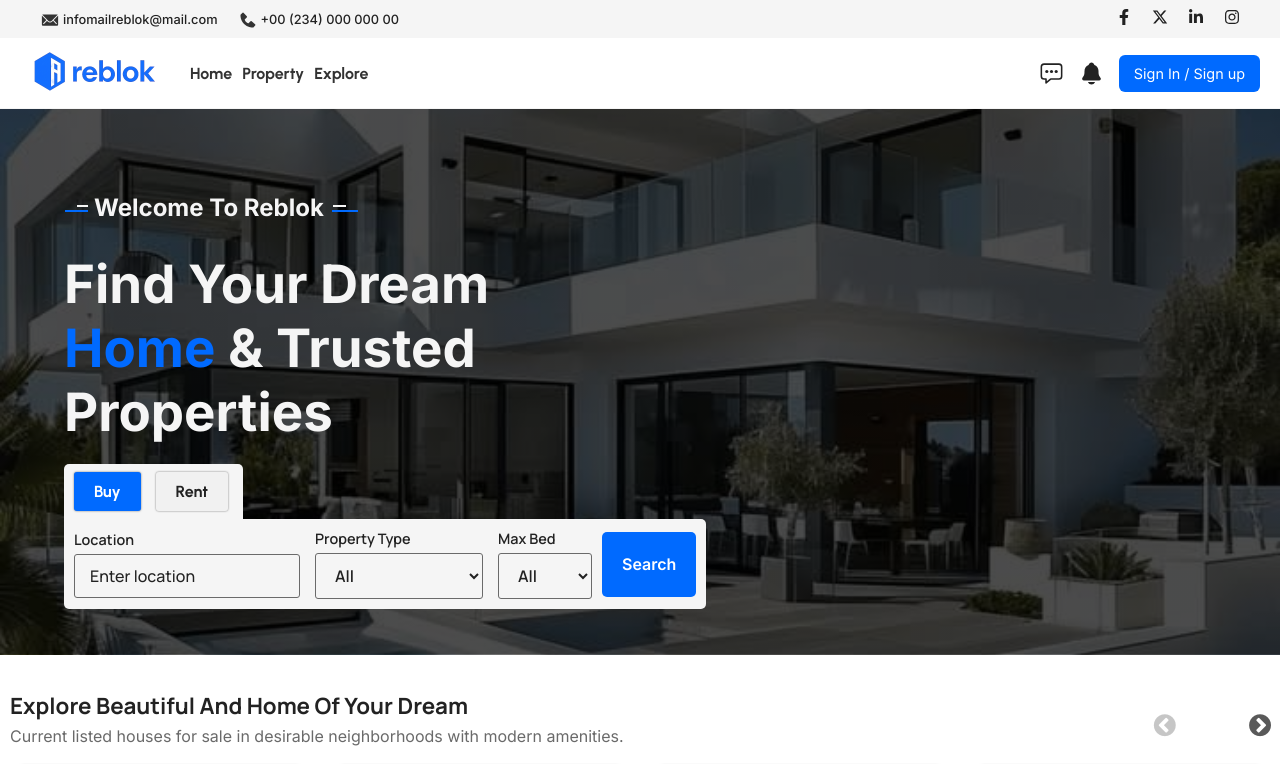
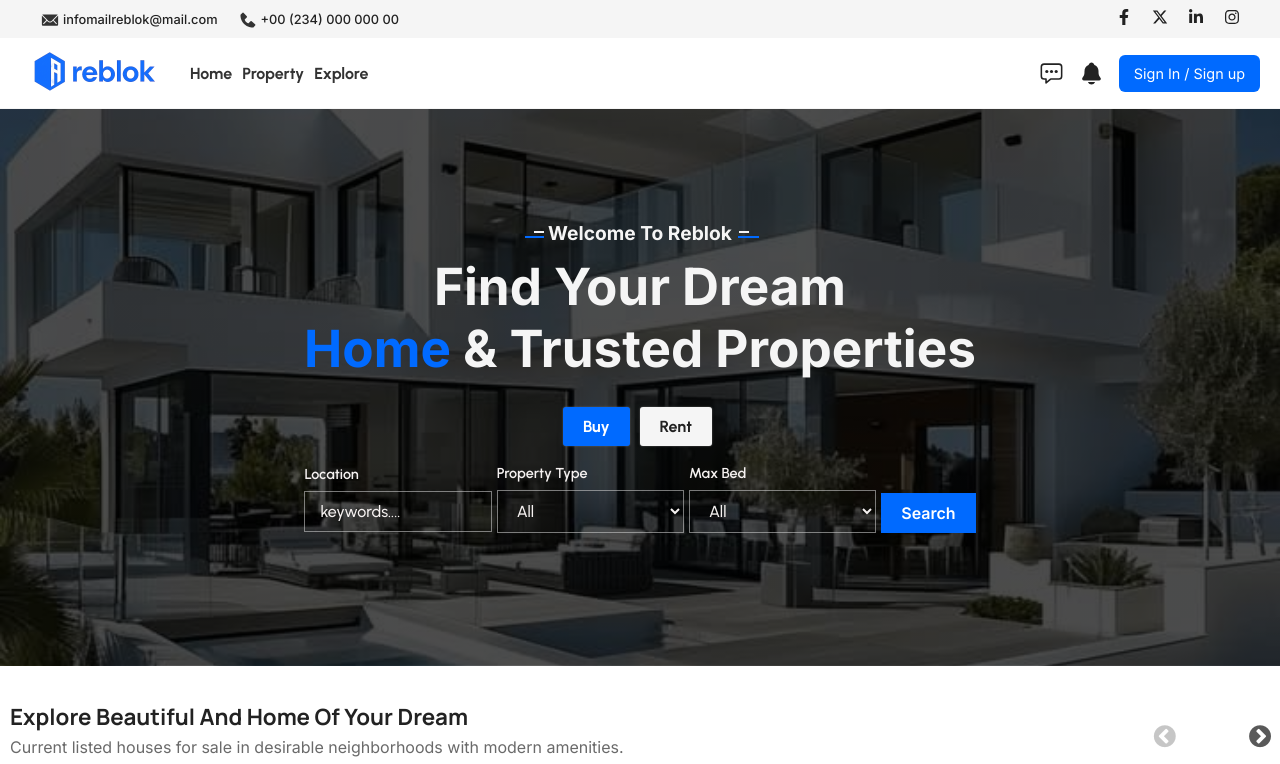
Before and after one commit to HiiDev01/Reblok, a React (Vite) app: page / in a window 1280 px wide. Shown: the top 764 px of the page. Built offline with nearby package versions, Linux system fonts and the light colour scheme; data requests are answered from the project's data file.

Commit message:
update searchfilter

```diff
--- a/src/App.jsx
+++ b/src/App.jsx
@@ -1,7 +1,6 @@
 import React from 'react';
 import { BrowserRouter as Router, Routes, Route } from 'react-router-dom';
 import Home from '../src/pages/Home'
-import Search from './pages/Search';
 import SignIn from './pages/SignIn';
 import './App.css'
 import SignUp from './pages/SignupChoice';
@@ -20,7 +19,7 @@ function App() {
       <Router>
         <Routes>
           <Route exact path='/' element={<Home/>}></Route>
-          <Route exact path='/search' element={<Search/>}></Route>
+          <Route exact path='/search' element={<PropertyPage/>}></Route>
           <Route exact path='/signin' element={<SignIn/>}></Route>
           <Route exact path='/signup' element={<SignUp/>}></Route>
           <Route exact path='/signup/agent' element={<AgentSignup/>}></Route>
--- a/src/components/header/header compnent/SearchBar.jsx
+++ b/src/components/header/header compnent/SearchBar.jsx
@@ -4,7 +4,7 @@ import { useNavigate } from 'react-router-dom'
 
 const SearchBar = () => {
   const navigation = useNavigate()
-  const [typeBtn, setTypeBtn] = useState('buy')
+  const [typeBtn, setTypeBtn] = useState('sell')
   const [location, setLocation] = useState('');
   const [propertyType, setPropertyType] = useState('All');
   const [propertyBed, setPropertyBed] = useState('All');
@@ -30,13 +30,13 @@ const SearchBar = () => {
     <div className='searchBar'>
       <div className='tyBtnCon'>
         <button
-          className={`tyBtn ${typeBtn === 'buy' ? "active" : ""}`}
-          onClick={() => handleChangeTypeBtn("buy")}
+          className={`tyBtn ${typeBtn === 'sell' ? "active" : ""}`}
+          onClick={() => handleChangeTypeBtn("sell")}
           >buy
         </button>
         <button
-          className={`tyBtn ${typeBtn === 'sell' ? "active" : ""}`}
-          onClick={() => handleChangeTypeBtn('sell')}
+          className={`tyBtn ${typeBtn === 'rent' ? "active" : ""}`}
+          onClick={() => handleChangeTypeBtn('rent')}
         >rent
         </button>
       </div>
@@ -48,7 +48,7 @@ const SearchBar = () => {
               <input
                 type="text"
                 id='location'
-                placeholder='Enter location'
+                placeholder='keywords....'
                 value={location}
                 onChange={(e) => setLocation(e.target.value)}
               />
--- a/src/components/header/header styles/HomeDetails.css
+++ b/src/components/header/header styles/HomeDetails.css
@@ -1,21 +1,20 @@
 .homedetails{
-  padding: 5% 5% 2% 5%;
-  display: grid;
-  gap: 10px;
-  grid-template-columns: 1.5fr 1fr;
+  width: 100%;
+  padding: 8% 5% 8% 5%;
 }
 .details{
   background-color: none;
-
+  width: 100%;
+  text-align: center;
 }
 .title_con{
-  width: max-content;
-  padding: 20px 30px;
-  margin: 0px 0px 10px 0px;
+  width: 100%;
+  padding: 10px 30px;
+  margin: 0px 0px 0px 0px;
 }
 
 .title_con h2{
-  font-size: 1.5rem;
+  font-size: 1.2rem;
   font-family: var(--font-three);
   font-weight: 700;
   color: var(--secondary);
@@ -60,7 +59,7 @@
   background-color: var(--main);
 }
 .details h1{
-  font-size: 3.3rem;
+  font-size: 3.2rem;
   font-family: var(--font-three);
   font-weight: 700;
   color: var(--secondary);
--- a/src/components/header/header styles/Searchbar.css
+++ b/src/components/header/header styles/Searchbar.css
@@ -1,16 +1,18 @@
 .searchBar{
   width: 100%;
   margin: 0px 0px 20px 0px;
+  display: grid;
+  place-items: center;
 }
 .tyBtnCon{
   width: max-content;
-  background-color: var(--secondary);
+  /*background-color: var(--secondary);*/
   padding: 8px 10px;
   border-top-left-radius: 5px;
   border-top-right-radius: 5px;
   display: flex;
   align-items: center;
-  gap: 10px;
+  gap: 5px;
 }
 .tyBtn{
   font-family: var(--font-one);
@@ -23,7 +25,7 @@
   border-radius: 3px;
   margin: 0px 5px 0px 0px;
   cursor: pointer;
-  background-color: var(--light);
+  background-color: var(--secondary);
   transition: color 0.3s ease-in-out, background-color 0.3s ease-in-out;
   box-shadow: 0px 0px 2px var(--light-black);
 }
@@ -37,16 +39,18 @@
 }
 .formCon{
   width: 100%;
-
+  display: flex;
+  align-items: center;
+  justify-content: center;
 }
 .searchForm{
-  width: max-content;
+  width: 60%;
   height: auto;
   padding: 10px 10px;
   display: flex;
-  align-items: center;
-  gap: 10px;
-  background-color: var(--secondary);
+  align-items: flex-end;
+  justify-content: center;
+  gap: 5px;
   backdrop-filter: blur();
   border-top-right-radius: 5px;
   border-bottom-left-radius: 5px;
@@ -54,38 +58,45 @@
   border-top-left-radius: 0px;
 }
 .searchFormWrap{
+  flex: 1;
   display: flex;
   align-items: center;
-  gap: 15px;
+  gap: 5px;
 }
 .searchFormWrap > div{
   width: 100%;
 }
 .searchFormWrap > div label{
   display: block;
-  font-family: var(--font-two);
+  font-family: var(--font-one);
   font-weight: 600;
   font-size: 0.9rem;
   color: var(--black);
   text-transform: capitalize;
-  margin: 0px 0px 5px 0px;
+  margin: 0px 0px 8px 0px;
+  text-align: left;
+  color: var(--background);
 }
 .searchForm input::placeholder{
-  color: var(--black);
-  font-family: var(--font-two);
+  color: var(  --background);
+  font-family: var(--font-one);
   font-weight: 500;
 }
 .searchForm input,.searchForm select{
+  width: 100%;
   padding: 10px 15px;
   border: none;
-  border: 1px solid var(--light-black);
-  border-radius: 3px;
+  border: 1px solid var(--border);
+  border-radius: 0px;
   outline-style: none;
   background-color: transparent;
+  color: var(  --background);
+  font-family: var(--font-one);
+  font-weight: 500;
+  font-size: 1rem;
+}
+.searchForm select option{
   color: var(--black);
-  font-family: var(--font-two);
-  font-weight: 600;
-  font-size: 1rem;
 }
 .searchForm input:focus,.searchForm select:focus{
   outline: 1px solid var( --main);
@@ -95,13 +106,12 @@
   color: var(--primary);
   background-color: var(--main);
   font-weight: 600;
-  min-height: 65px;
   font-family: var(--font-three);
   text-transform: capitalize;
   padding: 10px 20px;
   height: 100%;
   border: none;
-  border-radius: 5px;
+  border-radius: 0px;
   cursor: pointer;
   transition: opacity 0.3s ease;
 }
--- a/src/components/main/PropertyNav.jsx
+++ b/src/components/main/PropertyNav.jsx
@@ -51,8 +51,8 @@ const PropertyNav = ({filters, setFilters}) => {
         </select>
         <select id="" value={filters.houseType}  onChange={(e) => handleChange('houseType', e.target.value)}>
           <option value="all">home type</option>
-          <option value="Full Detached">Full Detached</option>
-          <option value="Semi Detached">Semi Detached</option>
+          <option value="Detached">Detached</option>
+          <option value="Apartment">Flat</option>
           <option value="Terrace">Terrace</option>
           <option value="Land">Land</option>
         </select>
--- a/src/pages/PropertyPage.jsx
+++ b/src/pages/PropertyPage.jsx
@@ -7,7 +7,7 @@ import { MapContainer, TileLayer, Marker, Popup } from 'react-leaflet';
 import L from 'leaflet';
 import iconUrl from 'leaflet/dist/images/marker-icon.png';
 import iconShadow from 'leaflet/dist/images/marker-shadow.png';
-import { Link } from 'react-router-dom';
+import { Link, useLocation } from 'react-router-dom';
 
 let DefaultIcon = L.icon({
   iconUrl,
@@ -16,23 +16,35 @@ let DefaultIcon = L.icon({
 L.Marker.prototype.options.icon = DefaultIcon;
 
 const PropertyPage = () => {
+  const location = useLocation();
+  const queryParams = new URLSearchParams(location.search)
   const [allProperty, setAllProperty] = useState([]);
   const [currentPage, setCurrentPage] = useState(1)
   const [postPerPage, setPostPerPage] = useState(4)
   const [filters, setFilters] = useState({
-    location: '',
-    type: 'all',
-    houseType: 'all',
-    bed: 'All',
+    location: queryParams.get('location') || '',
+    type: queryParams.get('type') || 'all',
+    houseType: queryParams.get('houseType') || 'all',
+    bed: queryParams.get('bed') || 'All',
   });///////////////////////////this is to be use for the filter in PropertyNav pass as props
 
 
     //////storing all the filtered properties in one single variable
   const filteredProperties = allProperty.filter(property => {
-    const matchLocation = filters.location === '' || property.location.city.toLowerCase().includes(filters.location.toLowerCase())
-    const matchType = filters.type === 'all' || property.type.toLowerCase().includes(filters.type.toLowerCase())
-    const matchesHouseType = filters.houseType === 'all' || property.types === filters.houseType;
-    const matchesBed = filters.bed === 'All' || property.bedrooms === parseInt(filters.bed);
+    const locationSearch = filters.location.trim().toLowerCase()
+    const matchLocation = filters.location === '' ||
+                          property.location.city.toLowerCase().includes(locationSearch) ||
+                          property.location.address.toLowerCase().includes(locationSearch)
+
+    const matchType = filters.type === 'all' ||
+                      property.type.toLowerCase().includes(filters.type.toLowerCase())
+
+    const matchesHouseType = filters.houseType === 'all' ||
+                             property.types === filters.houseType;
+
+    const matchesBed = filters.bed === 'All' ||
+                       property.bedrooms === parseInt(filters.bed);
+
     return matchLocation && matchType && matchesHouseType && matchesBed;
   })
 
--- a/src/pages/Search.jsx
+++ /dev/null
@@ -1,37 +0,0 @@
-import React, { useEffect, useState } from 'react'
-import { useLocation } from 'react-router-dom'
-
-const useQuery = () => new URLSearchParams(useLocation.search)
-
-const Search = () => {
-  const filter = useQuery();
-  const [property, setProperty] = useState([])
-
-  useEffect(()=>{
-    setTimeout(()=>{
-      const fetchProperty = async () =>{
-        const typeBtn = filter.get('type')
-        const location = filter.get('location')
-        const propertyType = filter.get('propertyType')
-        const propertyBed = filter.get('propertyBed')
-        try {
-          const res = await fetch('url')
-          if(!res.ok){
-            throw error
-          }
-          const data = res.json();
-          setProperty(data)
-        } catch (error) {
-          console.log(error.message)
-        }
-      }
-      fetchProperty();
-    }, 1000)
-  }, [])
-  return (
-    <div>
-    </div>
-  )
-}
-
-export default Search
```
